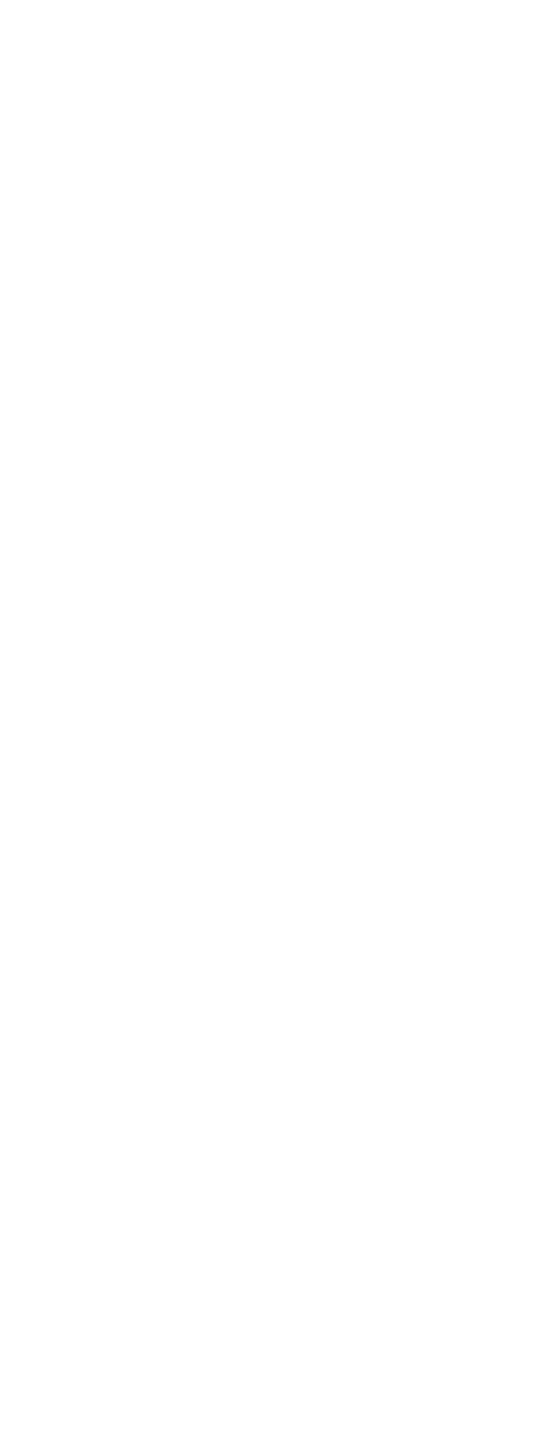
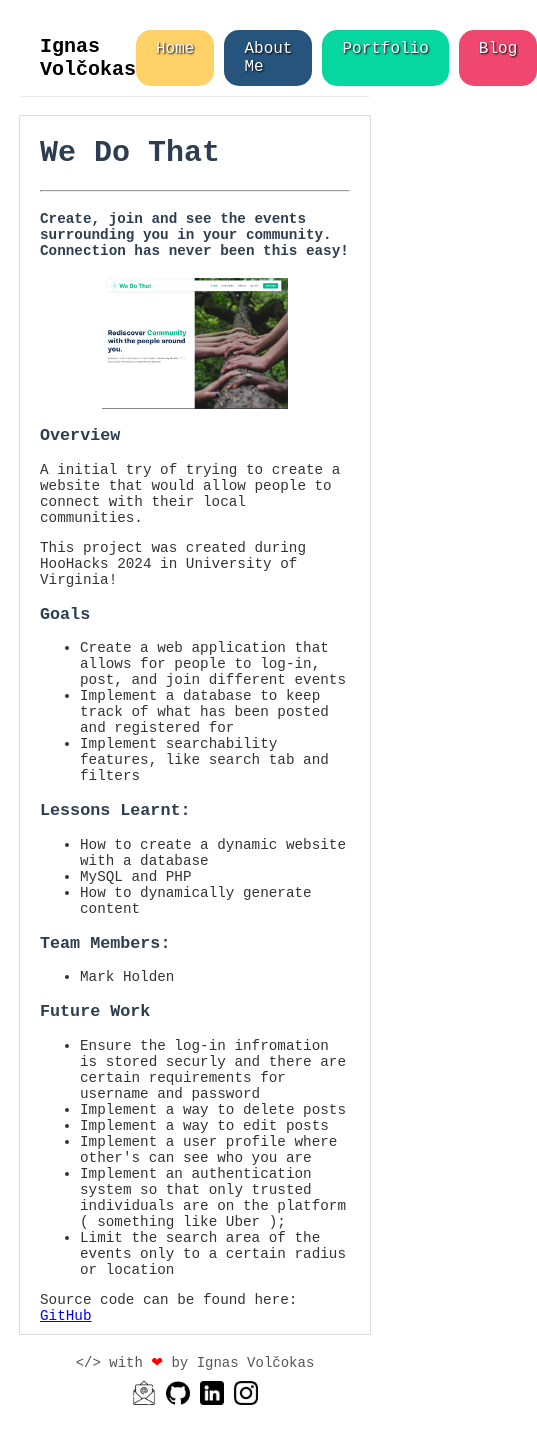
Before and after one commit to Iggy-V/iggy-v.github.io, a plain HTML site: page portfolio/projects/weDoThat.html in a window 390 px wide. Shown: the whole page, 537 px wide, since content can reach past the window. Before the commit the page ends 844 px from the top, so only its background shows below. Drawn offline with Linux system fonts and the light colour scheme.

Commit message:
updated info

```diff
--- a/portfolio/projects/picassoProject.html
+++ b/portfolio/projects/picassoProject.html
@@ -0,0 +1,74 @@
+<!DOCTYPE html>
+<html lang="en">
+<head>
+    <meta charset="UTF-8">
+    <meta name="viewport" content="width=device-width, initial-scale=1.0">
+    <title>Ignas Volčokas Projects</title>
+    <link rel="stylesheet" href="project_template.css">
+    <link rel="stylesheet" href="/assets/css/header.css">
+    <link rel="stylesheet" href="/assets/css/footer.css">
+    <link rel="icon" type="image/x-icon" href="/assets/favicon.ico">
+</head>
+<body>
+    <div class="container">
+            <h1 id="esylearn">Picasso Project</h1> <hr>
+            <h4>Create Art with the x and y coordinates!</h4>
+            <p ><img src="/assets/picassoProject.gif" alt="Example email that would be sent each day" style="width: 60%;" /></p>
+            <h3>Overview</h3>
+            <p>Final project for my CSCI 209: Software Development class.</p>
+            <p>You just have to put in a mathematical expression that uses x and/or y and boom art unfold before your eyes.</p>
+            <h3>Goals</h3>
+            <ul>
+                <li>Understanding code base</li>
+                <li>Implementing basic functionality</li>
+                <li>Adding unique extensions</li>
+            </ul>
+            <h3>Lessons Learnt:</h3>
+            <ul>
+                <li>How to code in Java and best Java practices</li>
+                <li>How to use Eclipse IDE</li>
+                <li>The importance of Single-Responsibility principle and DRY principle</li>
+                <li>How to add new inventive features to a code base given.</li>
+            </ul>
+            <h3>Personal Contribution:</h3>
+            <ul>
+                <li>Defined Variable GUI Extension - showcases what expression is currently being used.</li>
+                <li>History Toggle Extension - shows previously entered expressions and allows with the arrow keys to toggle between the different expressions.</li>
+                <li>Implemented multiple unary expressions like times and division.</li>
+            </ul>
+            <h3>Team Members:</h3>
+            <ul>
+                <li>Jack</li>
+                <li>Uno</li>
+                <li>Joe</li>
+            </ul>
+
+            <p>Source code can be found here: <a href="https://github.com/Iggy-V/picasso-project">GitHub</a></p>
+        </div>
+    </div>
+        <div id="footer-placeholder"></div>
+
+        <script>
+            // Function to load HTML content and inject it into the DOM
+            function loadHTML(url, selector, insertMethod = 'innerHTML') {
+                fetch(url)
+                    .then(response => response.text())
+                    .then(html => {
+                        if (insertMethod === 'insertAdjacentHTML') {
+                            document.querySelector(selector).insertAdjacentHTML('afterbegin', html);
+                        } else {
+                            document.querySelector(selector)[insertMethod] = html;
+                        }
+                    })
+                    .catch(error => console.error(`Error loading the HTML from ${url}:`, error));
+            }
+
+            // Load the header
+            loadHTML("/assets/html/header.html", 'body', 'insertAdjacentHTML');
+
+            // Load the footer
+            loadHTML("/assets/html/footer.html", '#footer-placeholder');
+        </script>
+
+</body>
+</html>
--- a/portfolio/projects/weDoThat.html
+++ b/portfolio/projects/weDoThat.html
@@ -0,0 +1,75 @@
+<!DOCTYPE html>
+<html lang="en">
+<head>
+    <meta charset="UTF-8">
+    <meta name="viewport" content="width=device-width, initial-scale=1.0">
+    <title>Ignas Volčokas Projects</title>
+    <link rel="stylesheet" href="project_template.css">
+    <link rel="stylesheet" href="/assets/css/header.css">
+    <link rel="stylesheet" href="/assets/css/footer.css">
+    <link rel="icon" type="image/x-icon" href="/assets/favicon.ico">
+</head>
+<body>
+    <div class="container">
+            <h1 id="esylearn">We Do That</h1> <hr>
+            <h4>Create, join and see the events surrounding you in your community. Connection has never been this easy!</h4>
+            <p ><img src="/assets/weDoThat.png" alt="Example email that would be sent each day" style="width: 60%;" /></p>
+            <h3>Overview</h3>
+            <p>A initial try of trying to create a website that would allow people to connect with their local communities.</p>
+            <p>This project was created during HooHacks 2024 in University of Virginia!</p>
+            <h3>Goals</h3>
+            <ul>
+                <li>Create a web application that allows for people to log-in, post, and join different events</li>
+                <li>Implement a database to keep track of what has been posted and registered for</li>
+                <li>Implement searchability features, like search tab and filters</li>
+            </ul>
+            <h3>Lessons Learnt:</h3>
+            <ul>
+                <li>How to create a dynamic website with a database</li>
+                <li>MySQL and PHP</li>
+                <li>How to dynamically generate content</li>
+            </ul>
+            <h3>Team Members:</h3>
+            <ul>
+                <li>Mark Holden</li>
+            </ul>
+            <h3>Future Work</h3>
+            <ul>
+                <li>Ensure the log-in infromation is stored securly and there are certain requirements for username and password</li>
+                <li>Implement a way to delete posts</li>
+                <li>Implement a way to edit posts</li>
+                <li>Implement a user profile where other's can see who you are</li>
+                <li>Implement an authentication system so that only trusted individuals are on the platform &lpar; something like Uber &rpar;;</li>
+                <li>Limit the search area of the events only to a certain radius or location</li>
+
+            </ul>
+
+            <p>Source code can be found here: <a href="https://github.com/Iggy-V/HooHacks-2024">GitHub</a></p>
+        </div>
+    </div>
+        <div id="footer-placeholder"></div>
+
+        <script>
+            // Function to load HTML content and inject it into the DOM
+            function loadHTML(url, selector, insertMethod = 'innerHTML') {
+                fetch(url)
+                    .then(response => response.text())
+                    .then(html => {
+                        if (insertMethod === 'insertAdjacentHTML') {
+                            document.querySelector(selector).insertAdjacentHTML('afterbegin', html);
+                        } else {
+                            document.querySelector(selector)[insertMethod] = html;
+                        }
+                    })
+                    .catch(error => console.error(`Error loading the HTML from ${url}:`, error));
+            }
+
+            // Load the header
+            loadHTML("/assets/html/header.html", 'body', 'insertAdjacentHTML');
+
+            // Load the footer
+            loadHTML("/assets/html/footer.html", '#footer-placeholder');
+        </script>
+
+</body>
+</html>
```
Also changed, not shown: portfolio/projects/automatedEmail.html (+13 -7 lines), portfolio/script.js (+4 -4 lines), assets/picassoProject.gif (added).
